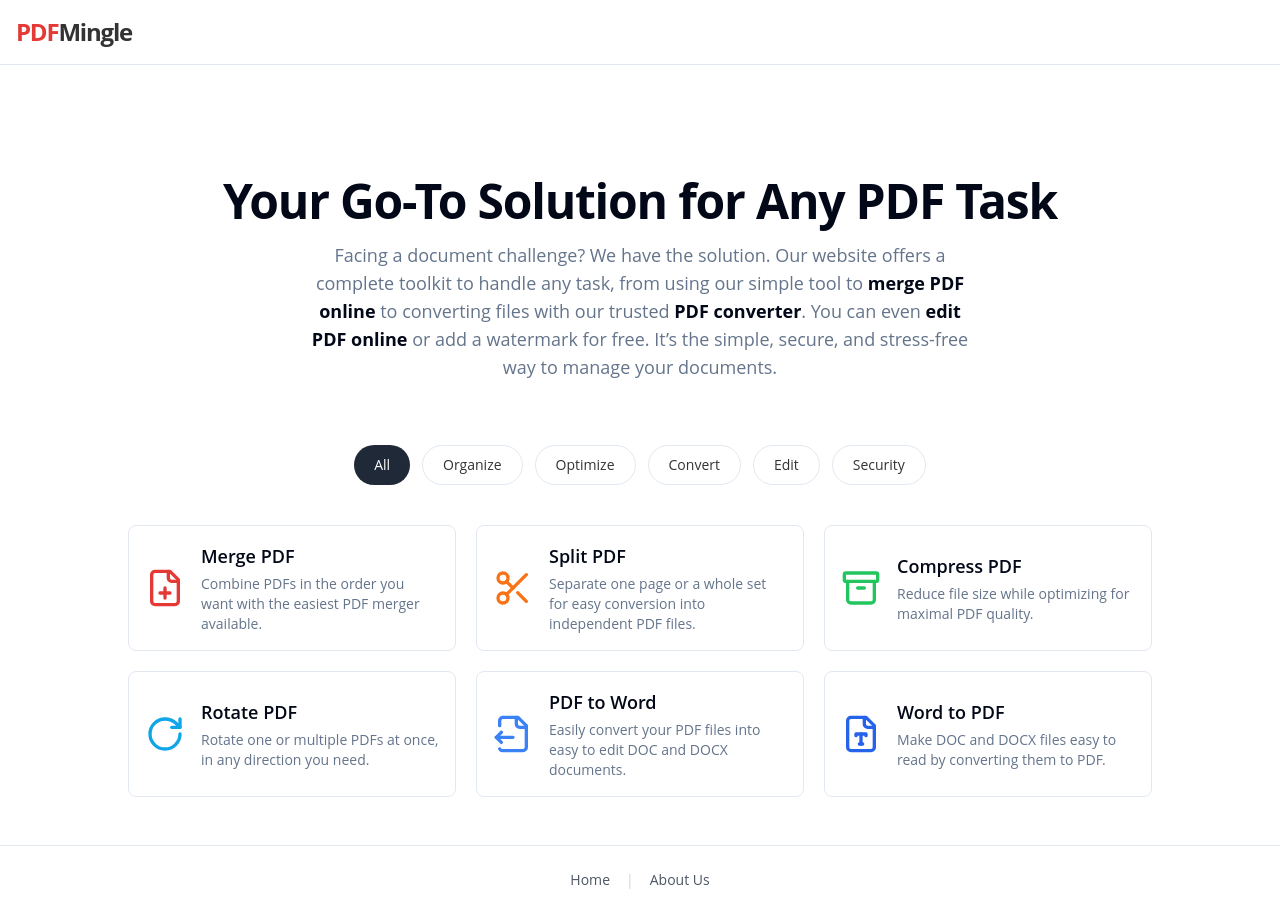
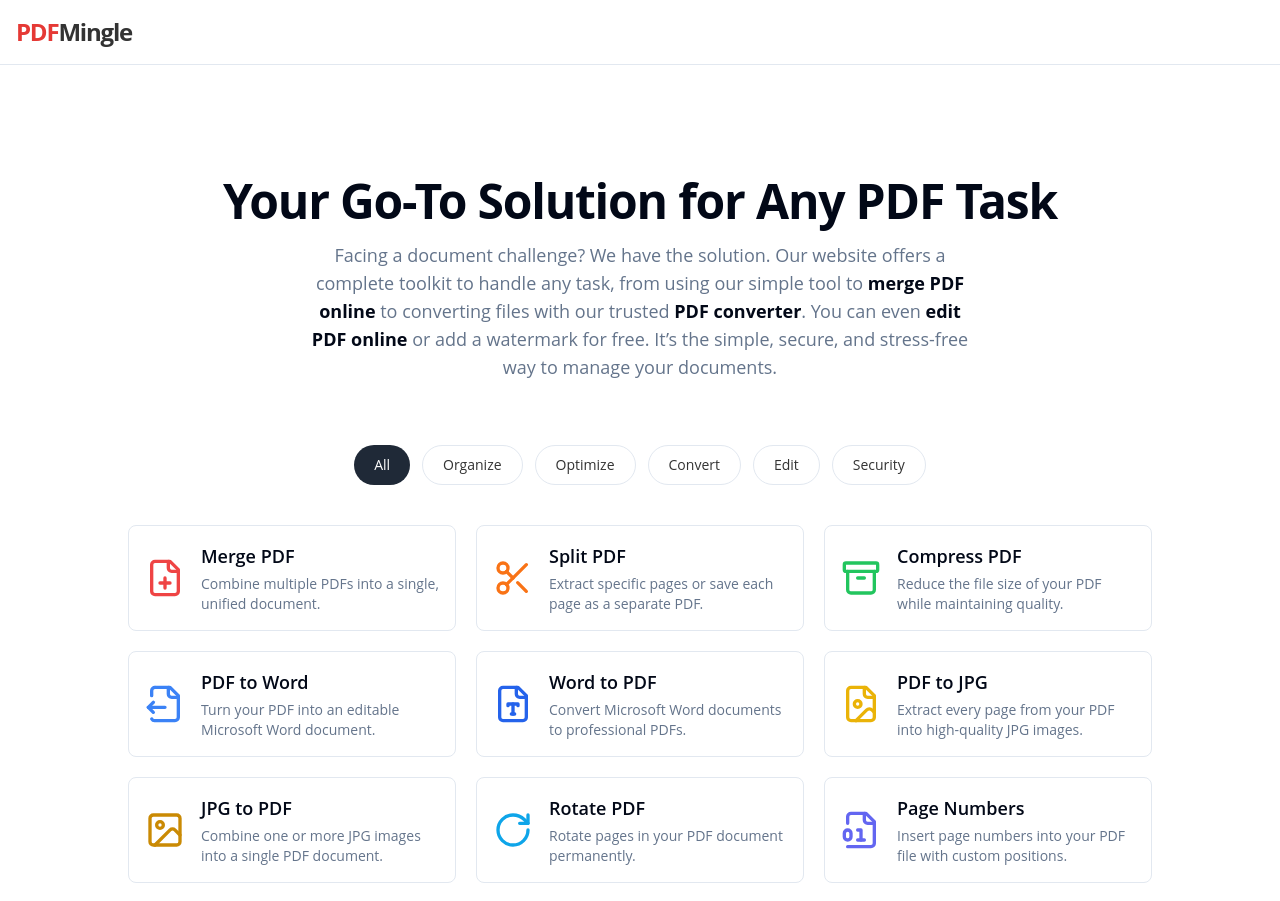
Before and after one commit to widhia-solanki/Pdfmingle, a Next.js app: page / in a window 1280 px wide. Shown: the top 901 px of the page. Built offline with nearby package versions, Linux system fonts and the light colour scheme.

Commit message:
Update tools.ts

```diff
--- a/src/constants/tools.ts
+++ b/src/constants/tools.ts
@@ -1,6 +1,7 @@
 import {
-  FilePlus, Scissors, Archive, FileOutput, FileType,
-  FileText, Unlock, Lock, RotateCw
+  FilePlus, Scissors, Archive, FileOutput, FileType, FileText,
+  Unlock, Lock, RotateCw, FileImage, Image, FileKey2, FileDigit,
+  ScanLine, Scale
 } from "lucide-react";
 
 export type ToolCategory = "Organize" | "Optimize" | "Convert" | "Edit" | "Security";
@@ -19,116 +20,172 @@ export interface Tool {
   steps: string[];
 }
 
-// THIS IS THE FULL LIST OF YOUR TOOLS
 export const tools: Tool[] = [
+  // --- ORGANIZE CATEGORY ---
   {
     value: "merge-pdf",
     label: "Merge PDF",
     h1: "Merge PDF files",
-    description: "Combine PDFs in the order you want with the easiest PDF merger available.",
+    description: "Combine multiple PDFs into a single, unified document.",
     category: "Organize",
     icon: FilePlus,
-    color: "text-ilovepdf-red",
+    color: "text-red-500",
     metaTitle: "Merge PDF Files Online - Free PDF Combiner | PDFMingle",
     metaDescription: "Easily combine multiple PDF files into one single document online. Free, fast, and secure PDF merger tool from PDFMingle.",
     metaKeywords: "merge pdf, combine pdf, pdf merger, join pdf, pdf combiner",
-    steps: [
-      "Select multiple PDF files from your device.",
-      "Drag and drop the files to reorder them if needed.",
-      "Click the 'Merge PDF' button to combine your files.",
-      "Download your new, merged PDF document."
-    ]
+    steps: [ "Select PDFs", "Order them as you like", "Click Merge", "Download your file." ]
   },
   {
     value: "split-pdf",
     label: "Split PDF",
-    h1: "Split PDF file",
-    description: "Separate one page or a whole set for easy conversion into independent PDF files.",
+    h1: "Split a PDF file",
+    description: "Extract specific pages or save each page as a separate PDF.",
     category: "Organize",
     icon: Scissors,
     color: "text-orange-500",
     metaTitle: "Split PDF Files Online - Free PDF Splitter | PDFMingle",
     metaDescription: "Separate PDF pages or extract specific pages into a new document. Our free online PDF splitter is fast and easy to use.",
     metaKeywords: "split pdf, pdf splitter, extract pdf pages, separate pdf",
-    steps: [
-      "Select the PDF file you want to split.",
-      "Choose the pages or page ranges to extract.",
-      "Click the 'Split PDF' button.",
-      "Download your new PDF files, either individually or as a ZIP archive."
-    ]
+    steps: [ "Select a PDF", "Choose the pages to extract", "Click Split", "Download your new files." ]
   },
+
+  // --- OPTIMIZE CATEGORY ---
   {
     value: "compress-pdf",
     label: "Compress PDF",
-    h1: "Compress PDF file",
-    description: "Reduce file size while optimizing for maximal PDF quality.",
+    h1: "Compress a PDF file",
+    description: "Reduce the file size of your PDF while maintaining quality.",
     category: "Optimize",
     icon: Archive,
     color: "text-green-500",
     metaTitle: "Compress PDF Files Online - Free PDF Reducer | PDFMingle",
     metaDescription: "Reduce the file size of your PDF files online for free. Our PDF compressor is easy to use and preserves document quality.",
     metaKeywords: "compress pdf, pdf compressor, reduce pdf size, pdf optimizer",
-    steps: [
-      "Select the PDF file you want to compress.",
-      "Choose your desired compression level (if available).",
-      "Click the 'Compress PDF' button.",
-      "Download your new, smaller PDF file."
-    ]
+    steps: [ "Select a PDF", "Choose a compression level", "Click Compress", "Download your smaller file." ]
   },
+
+  // --- CONVERT CATEGORY ---
+  {
+    value: "pdf-to-word",
+    label: "PDF to Word",
+    h1: "Convert PDF to Word",
+    description: "Turn your PDF into an editable Microsoft Word document.",
+    category: "Convert",
+    icon: FileOutput,
+    color: "text-blue-500",
+    metaTitle: "Convert PDF to Word Online - Free | PDFMingle",
+    metaDescription: "Convert your PDFs to editable Microsoft Word documents for free. Accurate conversion with preserved formatting.",
+    metaKeywords: "pdf to word, convert pdf to word, pdf to docx",
+    steps: [ "Upload your PDF", "Click Convert", "Wait for the process to finish", "Download your Word document." ]
+  },
+  {
+    value: "word-to-pdf",
+    label: "Word to PDF",
+    h1: "Convert Word to PDF",
+    description: "Convert Microsoft Word documents to professional PDFs.",
+    category: "Convert",
+    icon: FileType,
+    color: "text-blue-600",
+    metaTitle: "Convert Word to PDF Online - Free | PDFMingle",
+    metaDescription: "Convert Microsoft Word documents (DOC, DOCX) to PDF format for easy sharing and printing. Free and secure.",
+    metaKeywords: "word to pdf, convert word to pdf, docx to pdf",
+    steps: [ "Upload your Word file", "Click Convert", "Your PDF is ready in seconds", "Download your new PDF." ]
+  },
+  {
+    value: "pdf-to-jpg",
+    label: "PDF to JPG",
+    h1: "Convert PDF to JPG",
+    description: "Extract every page from your PDF into high-quality JPG images.",
+    category: "Convert",
+    icon: FileImage,
+    color: "text-yellow-500",
+    metaTitle: "Convert PDF to JPG Images Online - Free | PDFMingle",
+    metaDescription: "Turn each page of your PDF into a separate JPG image file. High quality and fast conversion.",
+    metaKeywords: "pdf to jpg, convert pdf to jpg, pdf to image",
+    steps: [ "Upload your PDF", "Choose image quality", "Click Convert", "Download your JPG images." ]
+  },
+  {
+    value: "jpg-to-pdf",
+    label: "JPG to PDF",
+    h1: "Convert JPG to PDF",
+    description: "Combine one or more JPG images into a single PDF document.",
+    category: "Convert",
+    icon: Image,
+    color: "text-yellow-600",
+    metaTitle: "Convert JPG to PDF Online - Free | PDFMingle",
+    metaDescription: "Combine JPG images into a PDF file. Adjust orientation and margins with our easy-to-use image to PDF converter.",
+    metaKeywords: "jpg to pdf, convert jpg to pdf, image to pdf",
+    steps: [ "Upload your JPG images", "Adjust order and settings", "Click Create PDF", "Download your document." ]
+  },
+
+  // --- EDIT CATEGORY ---
   {
     value: "rotate-pdf",
     label: "Rotate PDF",
     h1: "Rotate PDF files",
-    description: "Rotate one or multiple PDFs at once, in any direction you need.",
+    description: "Rotate pages in your PDF document permanently.",
     category: "Edit",
     icon: RotateCw,
     color: "text-sky-500",
     metaTitle: "Rotate PDF Files Online - Free PDF Rotator | PDFMingle",
     metaDescription: "Rotate your PDF files permanently. Rotate all pages or just a single page, clockwise or counter-clockwise.",
     metaKeywords: "rotate pdf, pdf rotator, flip pdf",
-    steps: [
-      "Select the PDF file you wish to rotate.",
-      "Choose the rotation angle (90°, 180°, 270°).",
-      "Click the 'Rotate PDF' button to apply the changes.",
-      "Download your newly rotated PDF."
-    ]
+    steps: [ "Select your PDF", "Choose the rotation angle", "Click Rotate", "Download your file." ]
   },
   {
-    value: "pdf-to-word",
-    label: "PDF to Word",
-    h1: "Convert PDF to Word",
-    description: "Easily convert your PDF files into easy to edit DOC and DOCX documents.",
-    category: "Convert",
-    icon: FileOutput,
-    color: "text-blue-500",
-    metaTitle: "Convert PDF to Word Online - Free | PDFMingle",
-    metaDescription: "Convert your PDFs to editable Microsoft Word documents for free. Accurate conversion with preserved formatting.",
-    metaKeywords: "pdf to word, convert pdf to word, pdf to docx",
-    steps: [
-      "Upload your PDF file.",
-      "Click the 'Convert to Word' button.",
-      "The conversion will start immediately.",
-      "Download your editable Word document."
-    ]
+    value: "add-page-numbers",
+    label: "Page Numbers",
+    h1: "Add Page Numbers to PDF",
+    description: "Insert page numbers into your PDF file with custom positions.",
+    category: "Edit",
+    icon: FileDigit,
+    color: "text-indigo-500",
+    metaTitle: "Add Page Numbers to PDF - Free Online Tool | PDFMingle",
+    metaDescription: "Easily insert page numbers into your PDF documents. Customize the position, format, and range for free.",
+    metaKeywords: "add page numbers to pdf, number pdf pages, pdf pagination",
+    steps: [ "Upload your PDF", "Select position and style", "Click Add Numbers", "Download the numbered PDF." ]
   },
   {
-    value: "word-to-pdf",
-    label: "Word to PDF",
-    h1: "Convert Word to PDF",
-    description: "Make DOC and DOCX files easy to read by converting them to PDF.",
-    category: "Convert",
-    icon: FileType,
-    color: "text-blue-600",
-    metaTitle: "Convert Word to PDF Online - Free | PDFMingle",
-    metaDescription: "Convert Microsoft Word documents (DOC, DOCX) to PDF format for easy sharing and printing. Free and secure.",
-    metaKeywords: "word to pdf, convert word to pdf, docx to pdf",
-    steps: [
-      "Upload your Word document (DOC or DOCX).",
-      "Click the 'Convert to PDF' button.",
-      "Your PDF will be ready in seconds.",
-      "Download your professional-quality PDF file."
-    ]
-  }
+    value: "edit-pdf",
+    label: "Edit PDF",
+    h1: "Edit a PDF file",
+    description: "Add text, shapes, images, and freehand annotations to your PDF.",
+    category: "Edit",
+    icon: FileText,
+    color: "text-purple-500",
+    metaTitle: "Edit PDF Online - Free PDF Editor | PDFMingle",
+    metaDescription: "Use our free online PDF editor to add text, images, and annotations to your documents without installing any software.",
+    metaKeywords: "edit pdf, pdf editor, annotate pdf",
+    steps: [ "Upload your PDF", "Use the toolbar to add content", "Click Save", "Download your edited file." ]
+  },
+
+  // --- SECURITY CATEGORY ---
+  {
+    value: "unlock-pdf",
+    label: "Unlock PDF",
+    h1: "Unlock a PDF file",
+    description: "Remove a password from your PDF to open and edit it freely.",
+    category: "Security",
+    icon: Unlock,
+    color: "text-teal-500",
+    metaTitle: "Unlock PDF - Free Online Password Remover | PDFMingle",
+    metaDescription: "Remove password security from your PDF files online, so you can edit and use them without restrictions. Fast and secure.",
+    metaKeywords: "unlock pdf, remove pdf password, decrypt pdf",
+    steps: [ "Select your protected PDF", "Confirm you have the right to edit", "Click Unlock", "Download your password-free PDF." ]
+  },
+  {
+    value: "protect-pdf",
+    label: "Protect PDF",
+    h1: "Protect a PDF file",
+    description: "Add a strong password to your PDF to prevent unauthorized access.",
+    category: "Security",
+    icon: Lock,
+    color: "text-gray-600",
+    metaTitle: "Protect PDF - Add Password to PDF Online | PDFMingle",
+    metaDescription: "Encrypt and add a password to your PDF files to keep them secure. Protect sensitive information for free.",
+    metaKeywords: "protect pdf, password protect pdf, encrypt pdf",
+    steps: [ "Select your PDF", "Enter a strong password", "Click Protect", "Download your secured file." ]
+  },
 ];
 
 export const categories: ToolCategory[] = ["Organize", "Optimize", "Convert", "Edit", "Security"];
```
